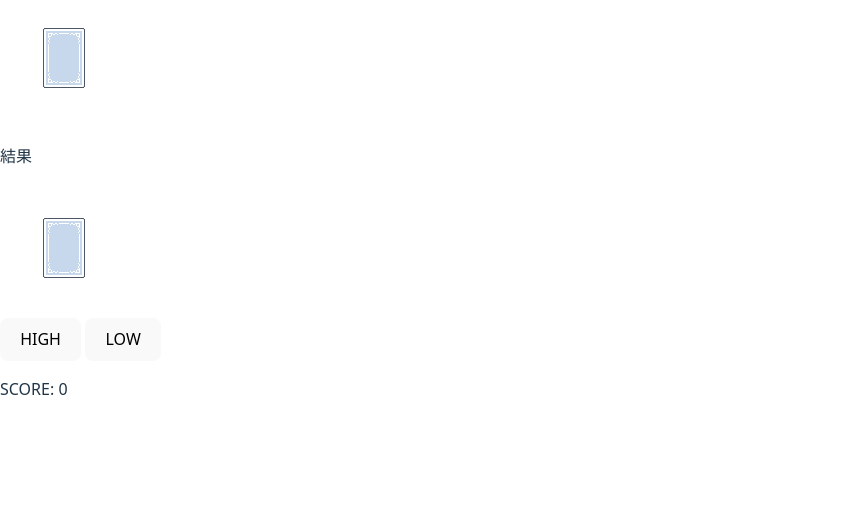
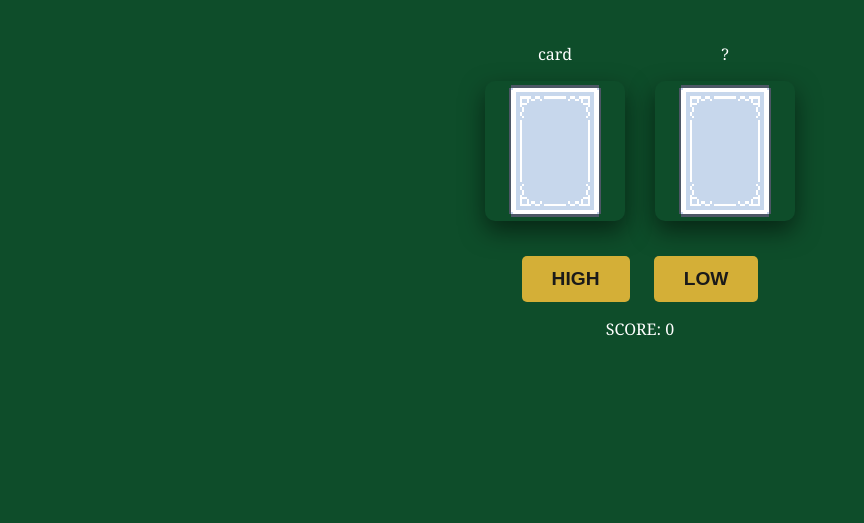
Before and after one commit to RedFalcon72/High-Low-game, a website built with Vite: page index.html in a window 1280 px wide. Shown: the part 277-800 px from the top of the page, without its empty margins (0-864 px from the left). Built offline with nearby package versions, Linux system fonts and the light colour scheme.

Commit message:
feat: add CSS styles

```diff
--- a/index.html
+++ b/index.html
@@ -17,6 +17,7 @@
       <main>
         <div class="card-area">
           <div class="card-wrapper">
+            <p>card</p>
             <img
               src="/images/card_back.png"
               id="before-card"
@@ -26,7 +27,7 @@
           </div>
 
           <div class="card-wrapper">
-            <p>結果</p>
+            <p>?</p>
             <img
               src="/images/card_back.png"
               id="after-card"
--- a/src/style.css
+++ b/src/style.css
@@ -1,96 +1,59 @@
-:root {
-  font-family: system-ui, Avenir, Helvetica, Arial, sans-serif;
-  line-height: 1.5;
-  font-weight: 400;
-
-  color-scheme: light dark;
-  color: rgba(255, 255, 255, 0.87);
-  background-color: #242424;
-
-  font-synthesis: none;
-  text-rendering: optimizeLegibility;
-  -webkit-font-smoothing: antialiased;
-  -moz-osx-font-smoothing: grayscale;
-}
-
-a {
-  font-weight: 500;
-  color: #646cff;
-  text-decoration: inherit;
-}
-a:hover {
-  color: #535bf2;
-}
-
 body {
   margin: 0;
   display: flex;
-  place-items: center;
-  min-width: 320px;
+  justify-content: center;
+  align-items: center;
   min-height: 100vh;
+  background-color: #0e4d2a;
+  color: white;
+  font-family: "Georgia", serif;
 }
 
-h1 {
-  font-size: 3.2em;
-  line-height: 1.1;
+#game-container {
+  text-align: center;
+  padding: 20px;
 }
 
-#app {
-  max-width: 1280px;
-  margin: 0 auto;
-  padding: 2rem;
-  text-align: center;
+/* カードを横に並べる魔法 */
+.card-area {
+  display: flex;
+  justify-content: center;
+  gap: 30px;
+  margin: 30px 0;
 }
 
-.logo {
-  height: 6em;
-  padding: 1.5em;
-  will-change: filter;
-  transition: filter 300ms;
-}
-.logo:hover {
-  filter: drop-shadow(0 0 2em #646cffaa);
-}
-.logo.vanilla:hover {
-  filter: drop-shadow(0 0 2em #f7df1eaa);
+/* カード自体のスタイル */
+.card {
+  width: 140px;
+  height: auto;
+  /* ドット絵をくっきり見せる（モダンな指定よ） */
+  image-rendering: pixelated;
+  border-radius: 10px;
+  /* 影をつけて立体感を出す */
+  box-shadow: 0 10px 25px rgba(0, 0, 0, 0.5);
 }
 
-.card {
-  padding: 2em;
+/* ゴージャスなボタン */
+.btn {
+  padding: 12px 30px;
+  font-size: 1.2rem;
+  font-weight: bold;
+  margin: 0 10px;
+  cursor: pointer;
+  background-color: #d4af37; /* ゴールド */
+  color: #1a1a1a;
+  border: none;
+  border-radius: 5px;
+  transition:
+    transform 0.1s,
+    background-color 0.2s;
 }
 
-.read-the-docs {
-  color: #888;
+.btn:hover {
+  background-color: #f1c40f;
+  transform: scale(1.05);
 }
 
-button {
-  border-radius: 8px;
-  border: 1px solid transparent;
-  padding: 0.6em 1.2em;
-  font-size: 1em;
-  font-weight: 500;
-  font-family: inherit;
-  background-color: #1a1a1a;
-  cursor: pointer;
-  transition: border-color 0.25s;
+.btn:active {
+  transform: scale(0.95);
 }
-button:hover {
-  border-color: #646cff;
-}
-button:focus,
-button:focus-visible {
-  outline: 4px auto -webkit-focus-ring-color;
-}
-
-@media (prefers-color-scheme: light) {
-  :root {
-    color: #213547;
-    background-color: #ffffff;
-  }
-  a:hover {
-    color: #747bff;
-  }
-  button {
-    background-color: #f9f9f9;
-  }
-}
```
